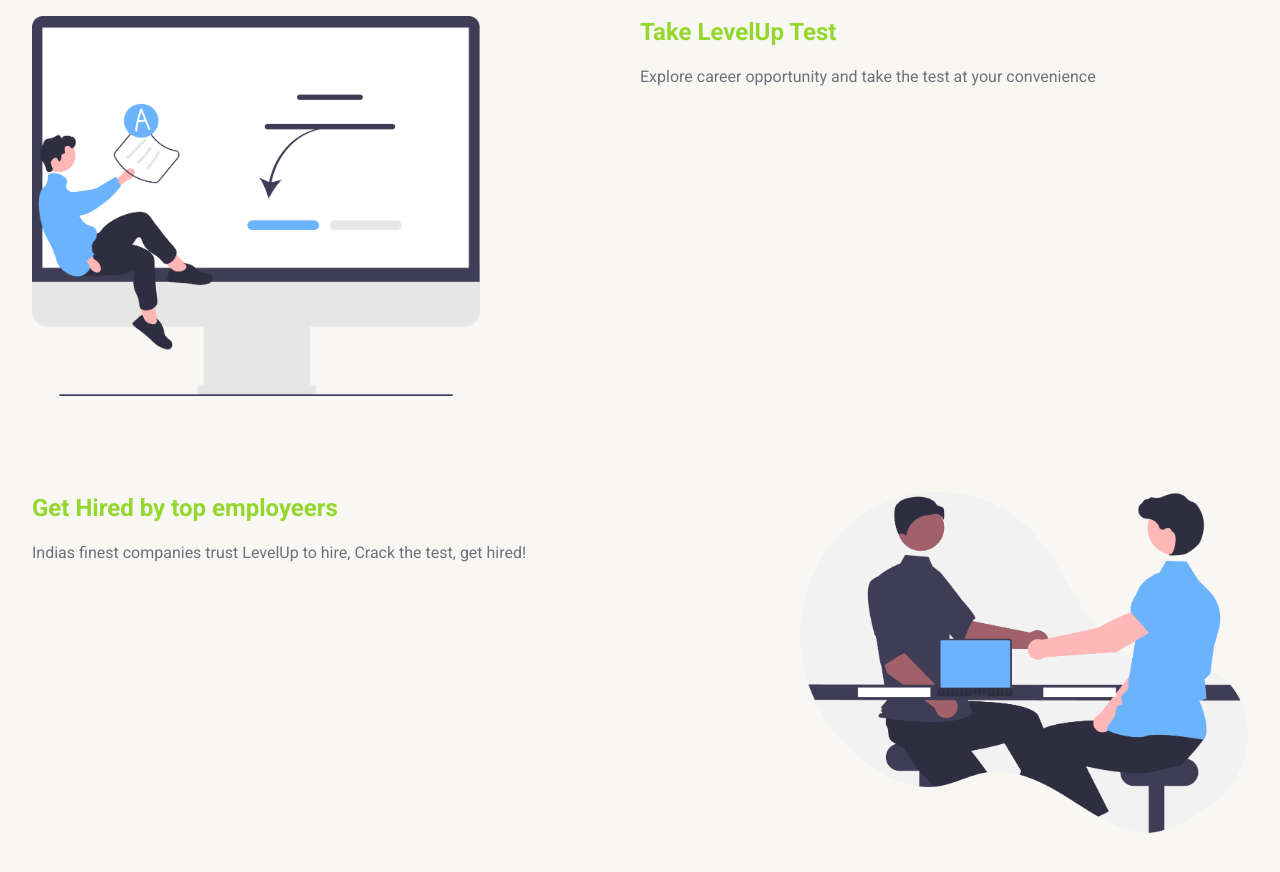
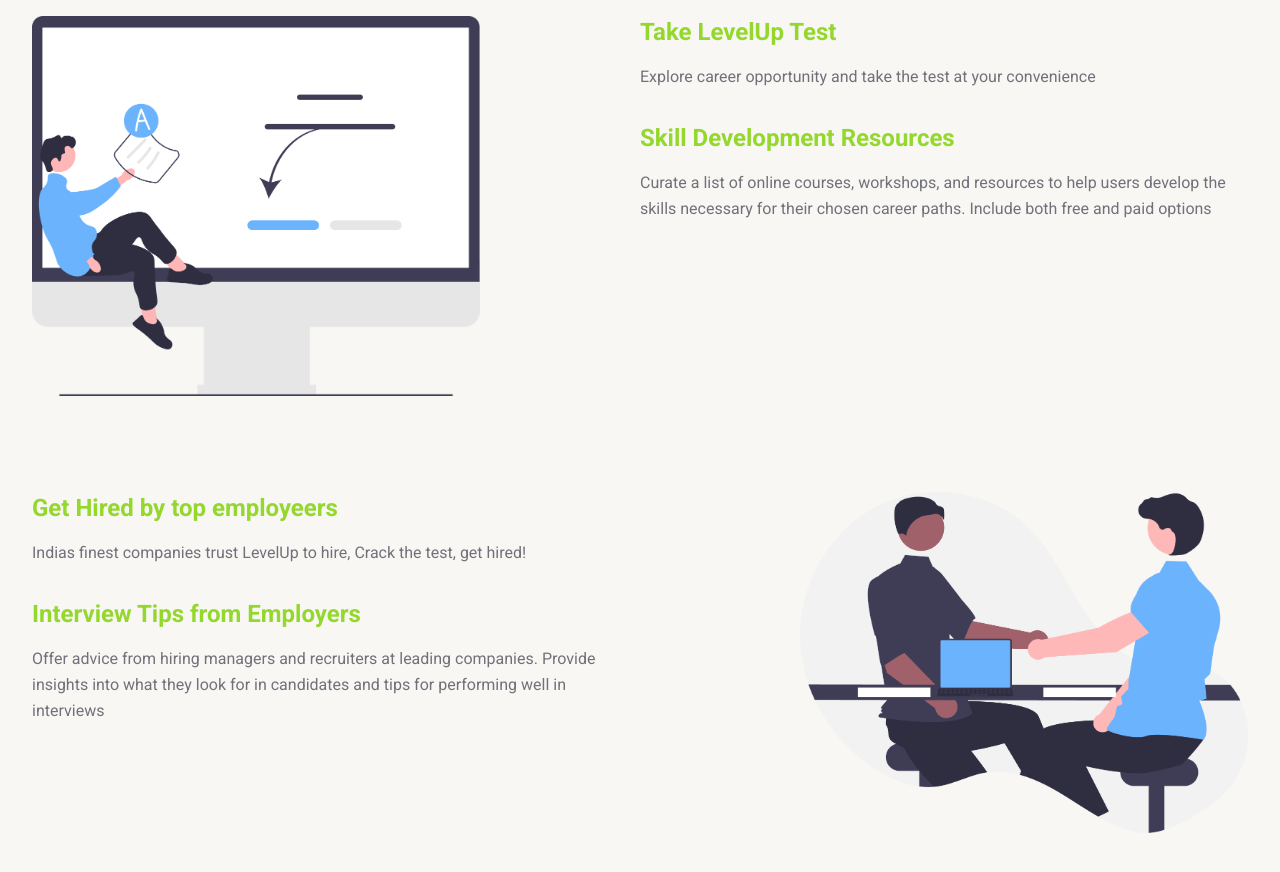
Before and after one commit to rishabhthakur11/levelup, a Next.js app: page / in a window 1280 px wide. Shown: the part 3800-4672 px from the top of the page. Built offline with nearby package versions, Linux system fonts and the light colour scheme.

Commit message:
added details in Learning section of landing page

```diff
--- a/src/components/LandingpageComponents/LearningSection/Grow.js
+++ b/src/components/LandingpageComponents/LearningSection/Grow.js
@@ -37,6 +37,12 @@ function Grow() {
             <p className="mb-8 leading-relaxed text-textGray text-md">
               Explore career opportunity and take the test at your convenience
             </p>
+            <h1 className="text-2xl mb-4 font-semibold text-themeGreen">
+            Skill Development Resources
+            </h1>
+            <p className="mb-8 leading-relaxed text-textGray text-md">
+            Curate a list of online courses, workshops, and resources to help users develop the skills necessary for their chosen career paths. Include both free and paid options
+            </p>
           </div>
         </div>
 
@@ -48,6 +54,13 @@ function Grow() {
             <p className="mb-8 leading-relaxed text-textGray text-md">
               Indias finest companies trust LevelUp to hire, Crack the test, get
               hired!
+            </p>
+
+            <h1 className="title-font text-2xl mb-4 font-semibold text-themeGreen">
+            Interview Tips from Employers
+            </h1>
+            <p className="mb-8 leading-relaxed text-textGray text-md">
+            Offer advice from hiring managers and recruiters at leading companies. Provide insights into what they look for in candidates and tips for performing well in interviews
             </p>
           </div>
           <div className="lg:max-w-md lg:w-full md:w-1/2 w-5/6 mb-10 md:mb-0">
```
